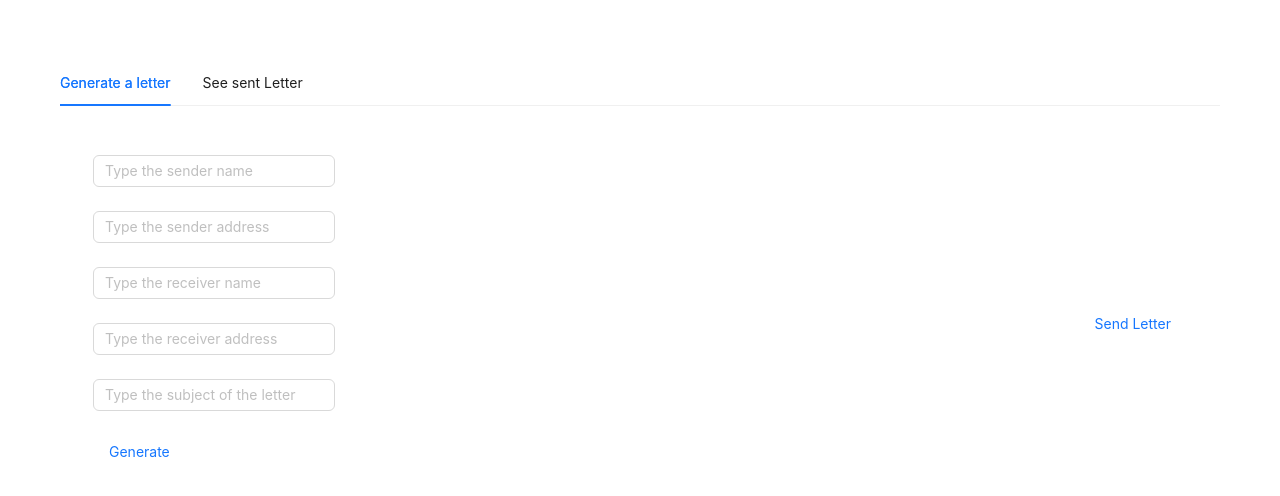
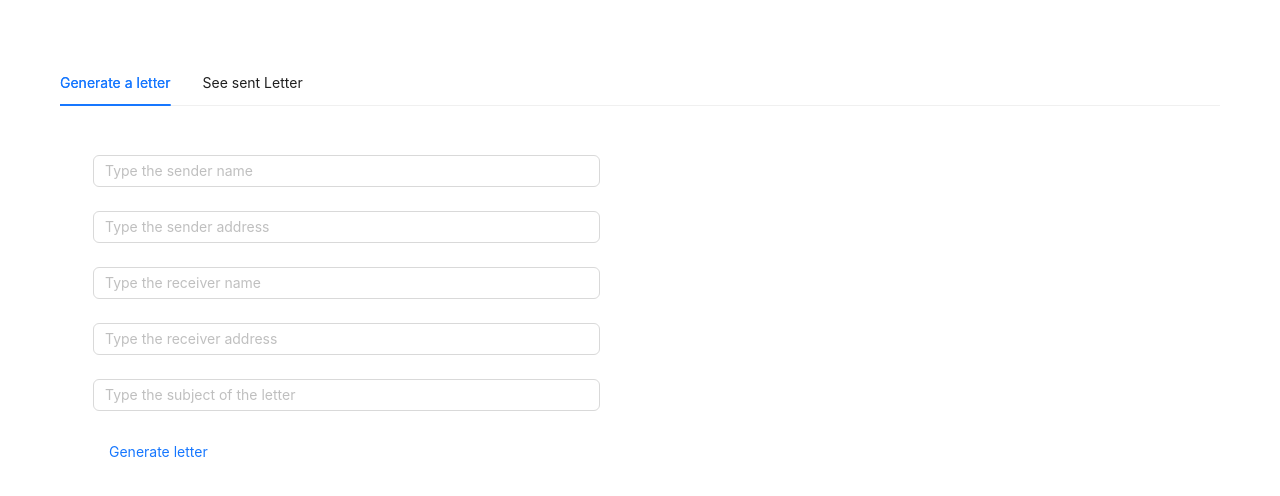
Before and after one commit to thopatevijay/postman, a Next.js app: page / in a window 1280 px wide. Shown: the top 496 px of the page. Built offline with nearby package versions, Linux system fonts and the light colour scheme.

Commit message:
state handling

```diff
--- a/modules/generationForm/GenerationForm.styled.tsx
+++ b/modules/generationForm/GenerationForm.styled.tsx
@@ -22,15 +22,26 @@ font-family: -apple-system, BlinkMacSystemFont, "Segoe UI", Roboto,
   "Segoe UI Emoji", "Segoe UI Symbol", "Noto Color Emoji";
 word-break: break-all;
 font-size: 10px;
-width: 50%;
-
+background-color: whitesmoke;
 `;
 
 export const MainContainer = styled.div`
 display: flex;
 padding: 33px;
 justify-content: space-between;
-align-items: center;
+align-items: flex-start;
+// background: yellowgreen;
+    height: 80vh;
+    gap: 80px;
+
 `;
 
 export const SendLetterButton = styled(Button)``;
+
+export const FormContainer = styled.div`
+width: 50%;
+`;
+
+export const LetterContentContainer = styled.div`
+width: 50%;
+`;
--- a/modules/generationForm/GenerationForm.tsx
+++ b/modules/generationForm/GenerationForm.tsx
@@ -5,10 +5,11 @@ import * as Styled from "./GenerationForm.styled";
 
 const GenerationForm = () => {
 
-  const { generatedContent, handleChange, handleSubmit, form, sendLetter } = useGenerateLetter();
+  const { generatedContent, handleChange, handleSubmit, form, sendLetter, isGenerating, isLetterGenerated } = useGenerateLetter();
 
   return (
     <Styled.MainContainer>
+      <Styled.FormContainer>
         <Styled.Form
           form={form}
           onValuesChange={handleChange}
@@ -51,19 +52,24 @@ const GenerationForm = () => {
 
           <Form.Item>
             <Space>
-            <Button type="link" htmlType="submit" >
-              Generate
+              <Button type="link" htmlType="submit" loading={isGenerating}>
+                Generate letter
               </Button>
             </Space>
           </Form.Item>
         </Styled.Form>
+      </Styled.FormContainer>
 
+      <Styled.LetterContentContainer>
         <Styled.LetterContentHolder>
           {generatedContent}
         </Styled.LetterContentHolder>
+        {isLetterGenerated && (
           <Styled.SendLetterButton type="link" onClick={sendLetter}>
             Send Letter
           </Styled.SendLetterButton>
+        )}
+      </Styled.LetterContentContainer>
     </Styled.MainContainer>
 
   )
--- a/modules/generationForm/useGenerateLetter.ts
+++ b/modules/generationForm/useGenerateLetter.ts
@@ -18,10 +18,15 @@ type UseLetterResult = {
     handleChange: (changedValues: any, allValues: any) => void;
     handleSubmit: (values: GenerateFormValues) => void;
     sendLetter: () => void;
+    isGenerating: boolean;
+    isLetterGenerated: boolean;
 };
 
 export function useGenerateLetter(): UseLetterResult {
     const [generatedContent, setGeneratedContent] = useState("");
+    const [isGenerating, setIsGenerating] = useState(false);
+    const [isLetterGenerated, setIsLetterGenerated] = useState(false);
+
     const [form] = Form.useForm<GenerateFormValues>();
 
     const handleChange = useCallback(
@@ -38,7 +43,7 @@ export function useGenerateLetter(): UseLetterResult {
             The subject of my letter is: ${values.subject}.
             Be respectful and professional in tone.
             Do not include any variables or brackets, like [Your Name] or [Date]. Start your reply with the salutation, like "Dear...".
-            The letter should be well-written, clear, and short (about 300 words).
+            The letter should be well-written, clear, and short (about 250 words).
         `;
             return prompt;
         },
@@ -46,6 +51,8 @@ export function useGenerateLetter(): UseLetterResult {
     );
 
     const generateLetter = useCallback(async (prompt) => {
+        setIsGenerating(true);
+
         const openai = new ChatGPTAPI({
             apiKey: process.env.CHATGPT_KEY,
             completionParams: CHAT_GPT_COMPLETION_PARAMS,
@@ -58,16 +65,18 @@ export function useGenerateLetter(): UseLetterResult {
                     setGeneratedContent(partialResponse.text);
                 },
             });
+            setIsGenerating(false);
 
+            setIsLetterGenerated(true);
         } catch (err) {
             console.log(err);
+            setIsGenerating(false);
         }
     }, [setGeneratedContent]);
 
     const sendLetter = useCallback(async () => {
 
         const values = form.getFieldsValue();
-        console.log(values);
         const to = {
             firstName: values.receiverName,
             lastName: '',
@@ -106,12 +115,14 @@ export function useGenerateLetter(): UseLetterResult {
                 throw new Error(errorData.message || 'Error sending letter');
             }
 
-            const data = await response.json();
+            await response.json();
             message.success('Letter sent successfully!');
-            console.log(data);
+            setGeneratedContent("");
+            setIsLetterGenerated(false);
+            setIsGenerating(false);
         } catch (error) {
             console.error(error);
-            message.error(error.message); // Display the error to the user.
+            message.error(error.message);
         }
 
     }, [form, generatedContent]);
@@ -119,9 +130,7 @@ export function useGenerateLetter(): UseLetterResult {
 
     const handleSubmit = useCallback(
         async (values: GenerateFormValues) => {
-            console.log(values)
             const prompt = getChatGptPrompt(values);
-            console.log(prompt)
 
             generateLetter(prompt);
         },
@@ -134,6 +143,8 @@ export function useGenerateLetter(): UseLetterResult {
         handleChange,
         handleSubmit,
         form,
-        sendLetter
+        sendLetter,
+        isLetterGenerated,
+        isGenerating,
     };
 }
```
Lines whose indentation alone changed are shown as unchanged.
